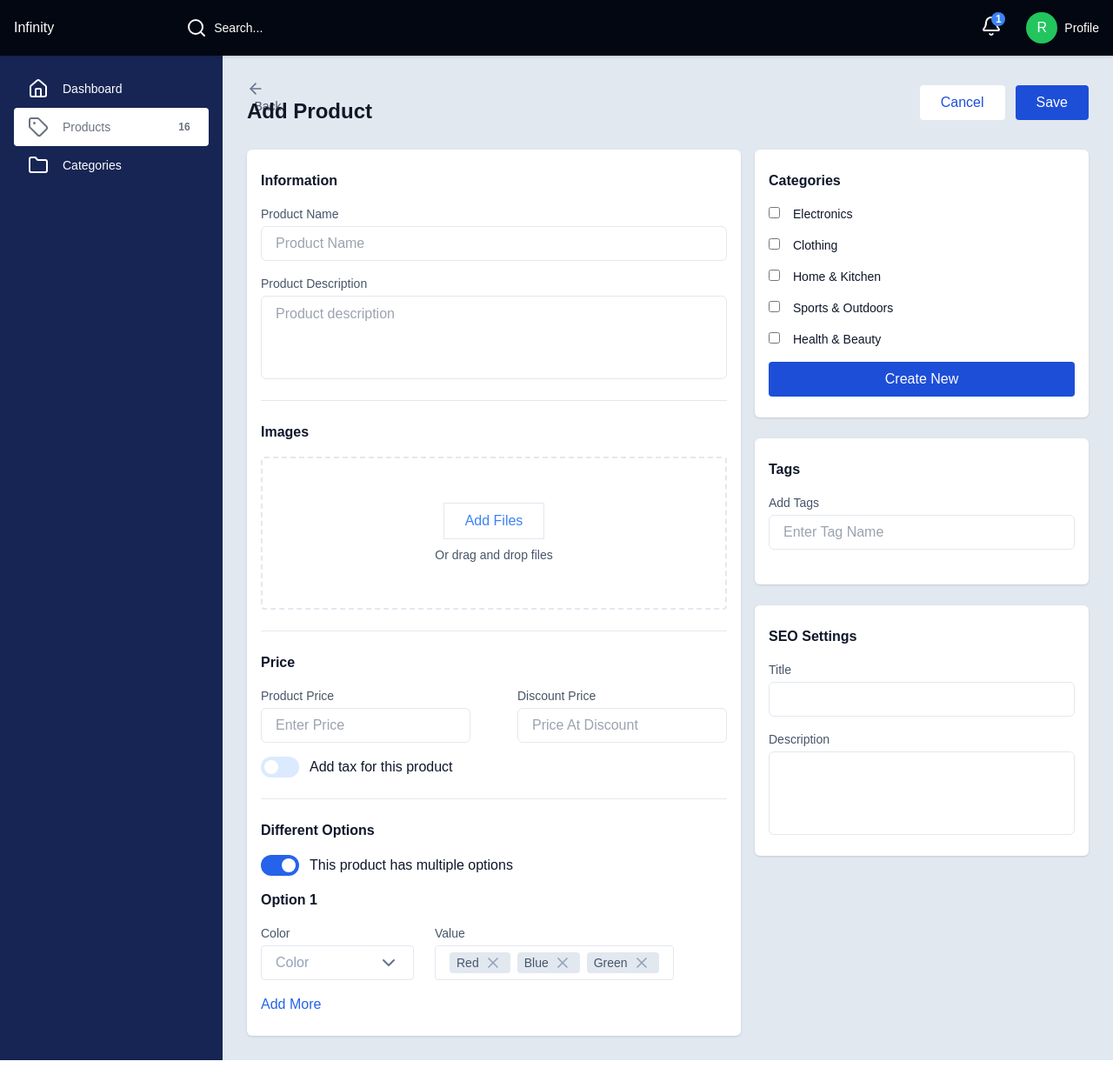
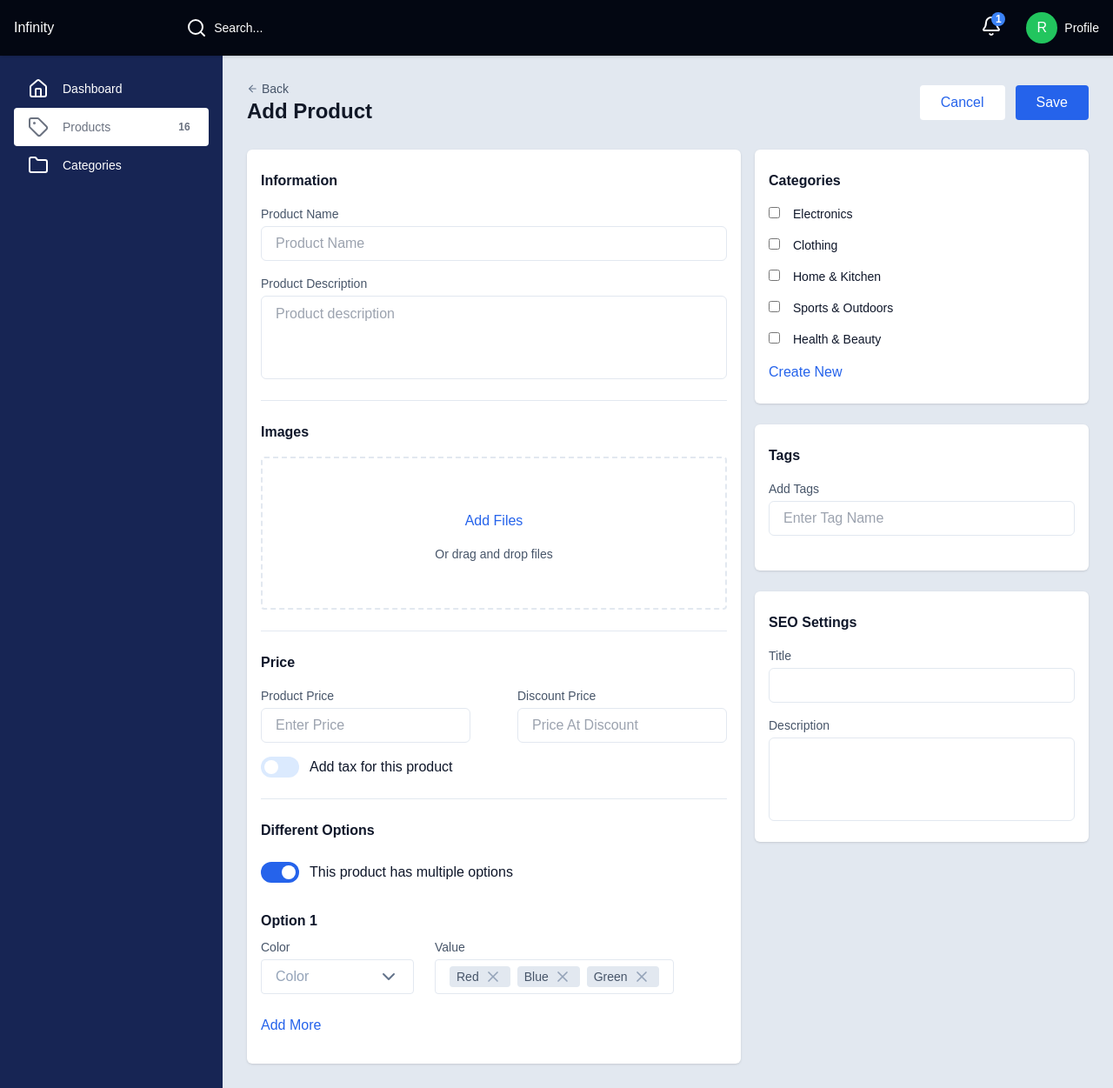
Before and after one commit to asim16111980/Infinity-Dashboard, a Next.js app: page /products/add in a window 1280 px wide. Shown: the whole page at 87% size. Before the commit the page ends 1219 px from the top, so only its background shows below. Built offline with nearby package versions, Linux system fonts and the light colour scheme.

Commit message:
Create categories page

```diff
--- /dev/null
+++ b/src/app/(pages)/categories/create/page.tsx
@@ -0,0 +1,13 @@
+import PageHeader from "@/ui/components/PageHeader";
+
+export default function Page() {
+  return (
+    <section className="size-full flex flex-col gap-7 bg-slate-200 p-7">
+      <PageHeader
+        title="add product"
+        buttons={[{ variant: "secondary", title: "cancel" }, { title: "save" }]}
+        backButton
+      />
+    </section>
+  );
+}
--- a/src/app/(pages)/categories/page.tsx
+++ b/src/app/(pages)/categories/page.tsx
@@ -1,9 +1,19 @@
 import PageHeader from "@/ui/components/PageHeader";
 
 export default function Page() {
-    return (
-        <div>
-            <PageHeader title="Categories" />
-        </div>
-    );
+  return (
+    <section className="size-full flex flex-col gap-7 bg-slate-200 p-7">
+      <PageHeader
+        title="Categories"
+        links={[
+          {
+            title: "add product",
+            iconName: "plus",
+            iconClassName: "size-6",
+            href: "/categories/create",
+          },
+        ]}
+      />
+    </section>
+  );
 }
--- a/src/app/(pages)/products/add/page.tsx
+++ b/src/app/(pages)/products/add/page.tsx
@@ -1,6 +1,6 @@
 "use client";
-import TextInput from "@/ui/components/TextInput/TextInput";
-import PageHeader from "@/ui/components/PageHeader/PageHeader";
+import TextInput from "@/ui/components/TextInput";
+import PageHeader from "@/ui/components/PageHeader";
 import Textarea from "@/ui/components/Textarea/Textarea";
 import FileUploader from "@/ui/components/FileUploader/FileUploader";
 import { ToggleCheckbox } from "@/ui/components/CheckBox";
@@ -8,10 +8,8 @@ import ProductOptionsManager from "@/ui/components/ProductOptionsManager";
 import { useState } from "react";
 import { EssentialOption } from "@/ui/components/ProductOptionsManager";
 import { CATEGORIES } from "@/constants/categories";
-import RegularButton from "@/ui/components/Button/RegularButton";
-import CheckBox from "@/ui/components/CheckBox/CheckBox";
+import CheckBox from "@/ui/components/CheckBox";
 import Tag from "@/ui/components/Tag";
-import { TagProps } from "@/ui/components/Tag";
 import CustomLink from "@/ui/components/CustomLink";
 
 const Page = () => {
@@ -77,7 +75,7 @@ const Page = () => {
             <ToggleCheckbox label="Add tax for this product" />
           </div>
 
-          <div className="flex flex-col gap-4 py-6">
+          <div className="flex flex-col gap-6 py-6">
             <h3 className="text-base font-bold text-slate-900 capitalize">
               Different Options
             </h3>
@@ -117,7 +115,7 @@ const Page = () => {
           </div>
         </div>
         <div className="w-96 flex flex-col gap-6">
-          <div className="flex flex-col gap-4 bg-white rounded-md px-4 py-6 shadow">
+          <div className="flex flex-col items-start gap-4 bg-white rounded-md px-4 py-6 shadow">
             <h3 className="text-base font-bold text-slate-900 capitalize">
               Categories
             </h3>
@@ -137,8 +135,8 @@ const Page = () => {
               ))}
             </ul>
             <CustomLink
+              variant="secondary"
               href="/categories/create"
-              className="w-fit text-blue-500 bg-transparent"
               title="Create New"
             />
           </div>
--- a/src/app/(pages)/products/page.tsx
+++ b/src/app/(pages)/products/page.tsx
@@ -1,7 +1,7 @@
 import IconButton from "@/ui/components/Button/IconButton";
-import CheckBox from "@/ui/components/CheckBox/CheckBox";
-import Dropdown from "@/ui/components/Dropdown/Dropdown";
-import PageHeader from "@/ui/components/PageHeader/PageHeader";
+import CheckBox from "@/ui/components/CheckBox";
+import Dropdown from "@/ui/components/Dropdown";
+import PageHeader from "@/ui/components/PageHeader";
 import SearchBox from "@/ui/components/SearchBox/SearchBox";
 import { FILTER_ITEMS } from "@/constants/filterItems";
 import Link from "next/link";
@@ -10,7 +10,7 @@ const Page = () => {
   return (
     <section className="size-full flex flex-col gap-7 bg-slate-200 p-7">
       <PageHeader
-        title="product"
+        title="products"
         buttons={[
           {
             variant: "secondary",
--- a/src/ui/components/Button/IconButton.tsx
+++ b/src/ui/components/Button/IconButton.tsx
@@ -4,7 +4,7 @@ import clsx from "clsx";
 import { ButtonProps } from "./button.type";
 import Icon from "../Icon/Icon";
 
-const IconButton = ({ iconName,iconClassName, className, onClick }: ButtonProps) => {
+const IconButton = ({ iconName,iconClasses, className, onClick }: ButtonProps) => {
   return (
     <button
       type="button"
@@ -15,7 +15,7 @@ const IconButton = ({ iconName,iconClassName, className, onClick }: ButtonProps)
       )}
       onClick={onClick}
     >
-      {iconName && <Icon name={iconName} className={iconClassName}/>}
+      {iconName && <Icon name={iconName} className={iconClasses} />}
     </button>
   );
 };
--- a/src/ui/components/Button/RegularButton.tsx
+++ b/src/ui/components/Button/RegularButton.tsx
@@ -9,27 +9,25 @@ import Link from "next/link";
 const RegularButton = ({
   variant = "primary",
   title,
+  className = "",
   iconName,
-  iconClassName,
+  iconClasses,
   ...props
 }: ButtonProps) => {
   const classes = clsx(
     "flex items-center justify-center rounded select-none",
+    variant !== "custom" && "gap-2 px-6 py-2",
     {
       "opacity-40 cursor-not-allowed pointer-events-none": props.disabled,
-    },
-    props.className || [
-      "gap-2 px-6 py-2",
-      {
-        "text-white text-base bg-blue-700": variant === "primary",
-        "bg-white text-base text-blue-700": variant === "secondary",
-      },
-    ]
+      "text-white text-base bg-blue-600": variant === "primary",
+      "bg-white text-base text-blue-600": variant === "secondary",
+      [className]: variant === "custom",
+    }
   );
 
   return (
     <button
-      type={variant === "primary" ? "submit" : "button"}
+     type={props.type || (variant === "primary" ? "submit" : "button")}
       className={classes}
       onClick={props.onClick}
       disabled={props.disabled}
@@ -39,7 +37,7 @@ const RegularButton = ({
       {iconName && (
         <Icon
           name={iconName}
-          className={clsx("size-5", iconClassName)}
+          className={iconClasses || "size-5"}
           aria-hidden="true"
         />
       )}
--- a/src/ui/components/Button/button.type.ts
+++ b/src/ui/components/Button/button.type.ts
@@ -1,8 +1,8 @@
 import { IconName } from "../Icon/icons";
 export interface ButtonProps
   extends React.ButtonHTMLAttributes<HTMLButtonElement> {
-  variant?: "primary" | "secondary";
+  variant?: "primary" | "secondary" | "custom";
   iconName?: IconName;
-  iconClassName?: string;
+  iconClasses?: string;
   title?: string;
 }
--- a/src/ui/components/CustomLink/CustomLink.tsx
+++ b/src/ui/components/CustomLink/CustomLink.tsx
@@ -15,8 +15,8 @@ const CustomLink = ({
   const classes = clsx(
     "flex items-center justify-center rounded select-none",
     {
-      "gap-2 px-6 py-2 text-white text-base bg-blue-700": variant === "primary",
-      "bg-white text-base text-blue-700": variant === "secondary",
+      "gap-2 px-6 py-2 text-white text-base bg-blue-600": variant === "primary",
+      "bg-white text-base text-blue-600": variant === "secondary",
     },
     variant === "custom" && className
   );
--- a/src/ui/components/FileUploader/FileUploader.tsx
+++ b/src/ui/components/FileUploader/FileUploader.tsx
@@ -61,7 +61,7 @@ const FileUploader = () => {
             title={selectedFiles.length > 0 ? "" : "Add files"}
             iconName="plus"
             aria-label="Add files"
-            iconClassName={selectedFiles.length > 0 ? "block" : "hidden"}
+            iconClasses={selectedFiles.length > 0 ? "block" : "hidden"}
             className={clsx(
               "text-blue-500 border border-slate-200 bg-white",
               selectedFiles.length > 0
@@ -92,7 +92,7 @@ const FileUploader = () => {
                 onClick={handleRemove.bind(null, idx)}
                 title="Remove"
                 className="absolute top-1 right-1 size-6 bg-white bg-opacity-70 rounded-full p-1 hover:bg-opacity-100 transition"
-                iconClassName="text-red-500"
+                iconClasses="text-red-500"
                 aria-label="Remove"
                 iconName="trash"
               />
--- a/src/ui/components/PageHeader/PageHeader.tsx
+++ b/src/ui/components/PageHeader/PageHeader.tsx
@@ -12,14 +12,16 @@ const PageHeader = ({
   backButton = false,
 }: PageHeaderProps) => {
   const router = useRouter();
+
   return (
     <div className="w-full flex items-center justify-between">
       <div className="flex flex-col">
         {backButton && (
           <RegularButton
+            variant="custom"
             title="back"
             iconName="arrowLeft"
-            iconClassName="size-3.5 text-slate-500"
+            iconClasses="size-3.5 text-slate-500"
             className="w-12 h-5 p-0 text-sm text-slate-600 gap-1"
             onClick={() => router.back()}
           />
--- a/src/ui/components/ProductOptionSelector/ProductOptionSelector.tsx
+++ b/src/ui/components/ProductOptionSelector/ProductOptionSelector.tsx
@@ -37,7 +37,7 @@ const ProductOptionSelector = ({
   }, [initialOption]);
 
   return (
-    <div className="flex flex-col gap-4">
+    <div className="flex flex-col gap-2">
       <span className="text-base font-bold text-slate-900">{label}</span>
       <div className="flex items-center gap-6">
         <Dropdown
--- a/src/ui/components/ProductOptionsManager/ProductOptionsManager.tsx
+++ b/src/ui/components/ProductOptionsManager/ProductOptionsManager.tsx
@@ -76,7 +76,7 @@ const ProductOptionsManager = ({
   }, [selectedOptions]);
 
   return (
-    <div className="w-full flex flex-col items-start gap-4">
+    <div className="w-full flex flex-col items-start gap-6 py-2">
       {selectedOptions.map((option, index) => (
         <ProductOptionSelector
           id={index}
@@ -88,10 +88,11 @@ const ProductOptionsManager = ({
         />
       ))}
       <RegularButton
+        variant="custom"
         title="add more"
         onClick={addNewOptionSelector}
         disabled={selectedOptions.length === initialOptions.length}
-        className="text-blue-600"
+        className="w-fit text-blue-600 bg-transparent"
       />
     </div>
   );
```
